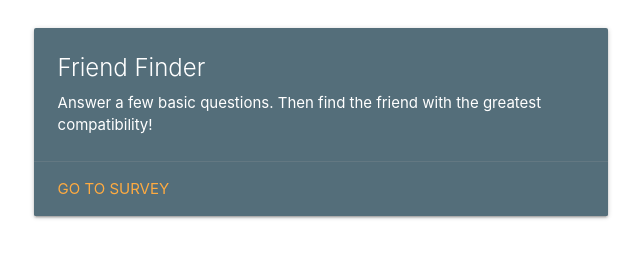
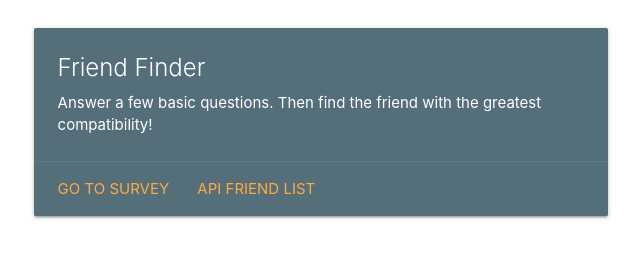
Before and after one commit to agarcia261/FriendFinder, a website: page app/public/home.html in a window 1280 px wide. Shown: the whole page, without its empty margins (319-960 px from the left). Drawn offline with nearby package versions, Linux system fonts and the light colour scheme.

Commit message:
Completed

```diff
--- a/app/public/home.html
+++ b/app/public/home.html
@@ -23,6 +23,8 @@
                     </div>
                     <div class="card-action">
                       <a href="/survey.html">Go to Survey</a>
+                      <a href="/api/friends">API Friend List</a>
+
                     </div>
                   </div>
                 </div>
```
